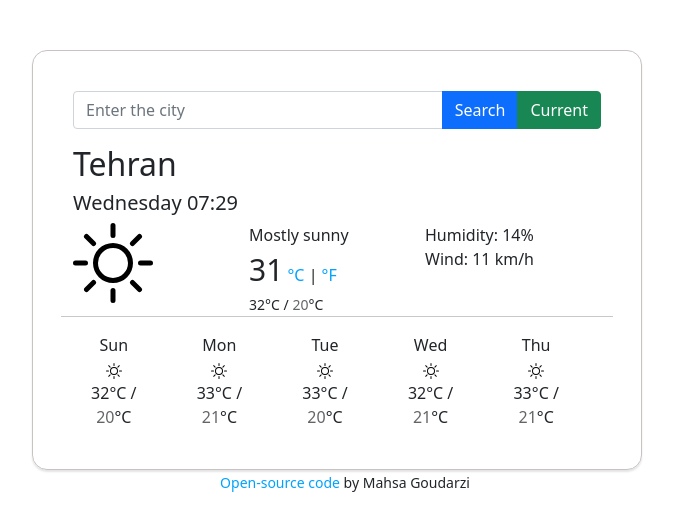
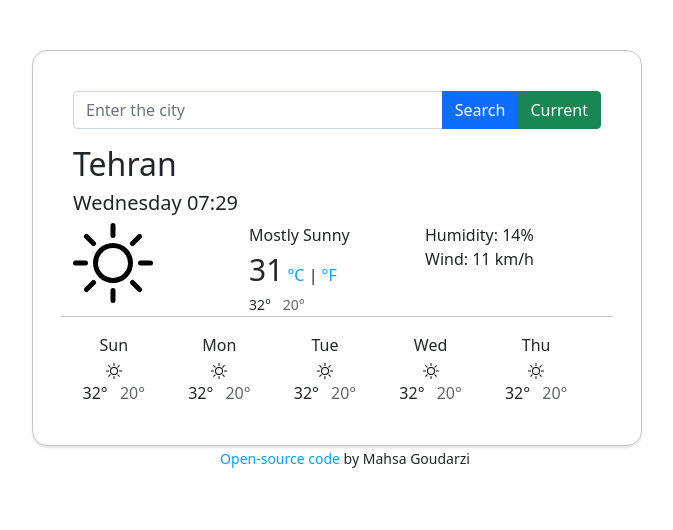
Before and after one commit to Mahsa-Goudarzi/weather-app, a plain HTML site: page index.html in a window 1280 px wide. Shown: the whole page, without its empty margins (295-968 px from the left). Drawn offline with nearby package versions, Linux system fonts and the light colour scheme.

Commit message:
Changed the way that max/min temperatures looked

```diff
--- a/index.html
+++ b/index.html
@@ -57,10 +57,8 @@
             </div>
             <div>
               <small>
-                <span class="high-temperature" id="high-temp-today">32</span
-                ><span class="degree">°C</span> /
-                <span class="low-temperature" id="low-temp-today">20</span
-                ><span class="degree">°C</span>
+                <span class="high-temperature" id="high-temp-today">32°</span>
+                <span class="low-temperature" id="low-temp-today">20°</span>
               </small>
             </div>
           </div>
@@ -80,10 +78,8 @@
               <img src="images/sun.svg" />
             </div>
             <div class="forcast-temperature">
-              <span class="high-temperature">32</span
-              ><span class="degree">°C</span> /
-              <span class="low-temperature">20</span
-              ><span class="degree">°C</span>
+              <span class="high-temperature">32°</span>
+              <span class="low-temperature">20°</span>
             </div>
           </div>
           <div class="col forcast">
@@ -92,10 +88,8 @@
               <img src="images/sun.svg" />
             </div>
             <div class="forcast-temperature">
-              <span class="high-temperature">33</span
-              ><span class="degree">°C</span> /
-              <span class="low-temperature">21</span
-              ><span class="degree">°C</span>
+              <span class="high-temperature">32°</span>
+              <span class="low-temperature">20°</span>
             </div>
           </div>
           <div class="col forcast">
@@ -104,10 +98,8 @@
               <img src="images/sun.svg" />
             </div>
             <div class="forcast-temperature">
-              <span class="high-temperature">33</span
-              ><span class="degree">°C</span> /
-              <span class="low-temperature">20</span
-              ><span class="degree">°C</span>
+              <span class="high-temperature">32°</span>
+              <span class="low-temperature">20°</span>
             </div>
           </div>
           <div class="col forcast">
@@ -116,10 +108,8 @@
               <img src="images/sun.svg" />
             </div>
             <div class="forcast-temperature">
-              <span class="high-temperature">32</span
-              ><span class="degree">°C</span> /
-              <span class="low-temperature">21</span
-              ><span class="degree">°C</span>
+              <span class="high-temperature">32°</span>
+              <span class="low-temperature">20°</span>
             </div>
           </div>
           <div class="col forcast">
@@ -128,10 +118,8 @@
               <img src="images/sun.svg" />
             </div>
             <div class="forcast-temperature">
-              <span class="high-temperature">33</span
-              ><span class="degree">°C</span> /
-              <span class="low-temperature">21</span
-              ><span class="degree">°C</span>
+              <span class="high-temperature">32°</span>
+              <span class="low-temperature">20°</span>
             </div>
           </div>
         </div>
--- a/src/index.js
+++ b/src/index.js
@@ -31,12 +31,12 @@ function showCityAndTemp(response) {
   document.querySelector("#temperature").innerHTML = Math.round(
     response.data.main.temp
   );
-  document.querySelector("#high-temp-today").innerHTML = Math.round(
+  document.querySelector("#high-temp-today").innerHTML = `${Math.round(
     response.data.main.temp_max
-  );
-  document.querySelector("#low-temp-today").innerHTML = Math.round(
+  )}°`;
+  document.querySelector("#low-temp-today").innerHTML = `${Math.round(
     response.data.main.temp_min
-  );
+  )}°`;
   document.querySelector("#humidity").innerHTML = response.data.main.humidity;
   document.querySelector("#wind").innerHTML = Math.round(
     response.data.wind.speed
--- a/src/styles.css
+++ b/src/styles.css
@@ -29,12 +29,17 @@ footer {
   box-shadow: 0 2px 2px 0 rgb(228, 228, 228);
 }
 
+#description {
+  text-transform: capitalize;
+}
+
 #temperature {
   font-size: 30px;
 }
 
 .low-temperature {
   opacity: 0.7;
+  margin-left: 8px;
 }
 
 .forcast {
```
